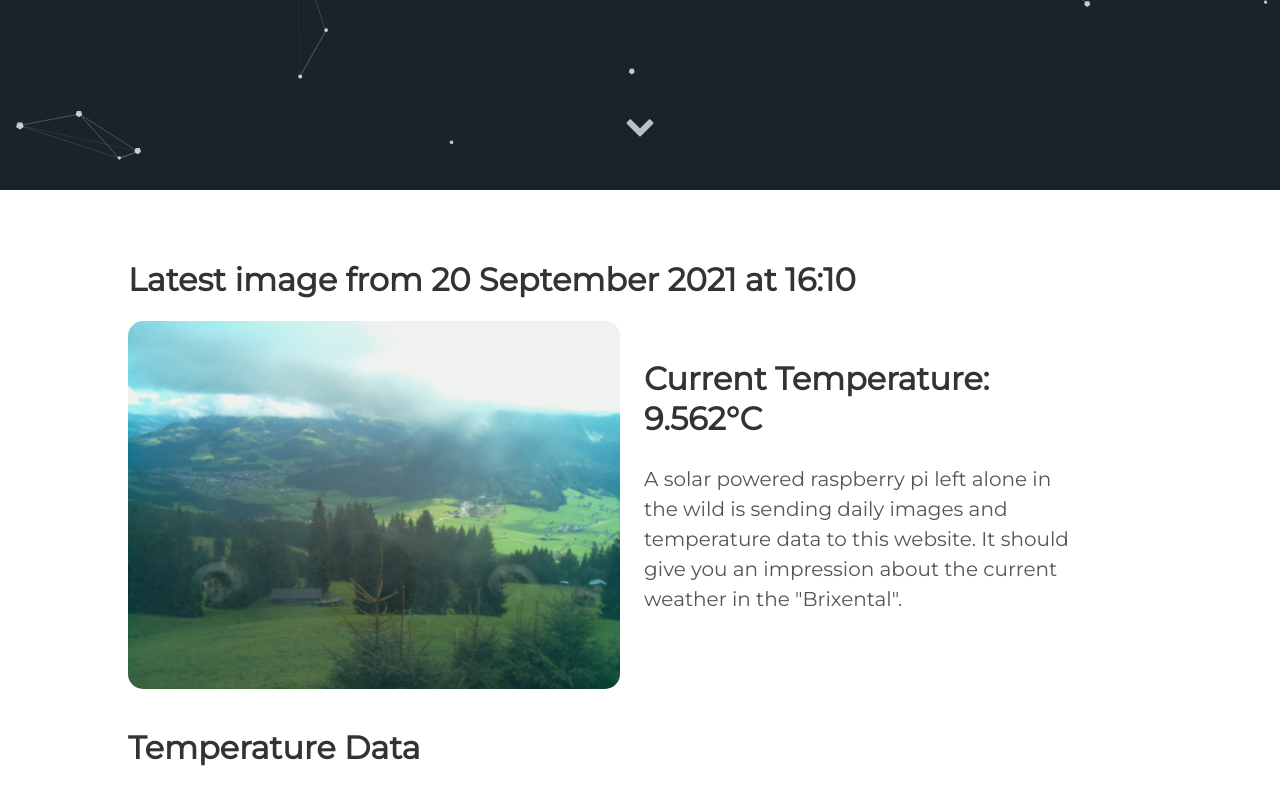
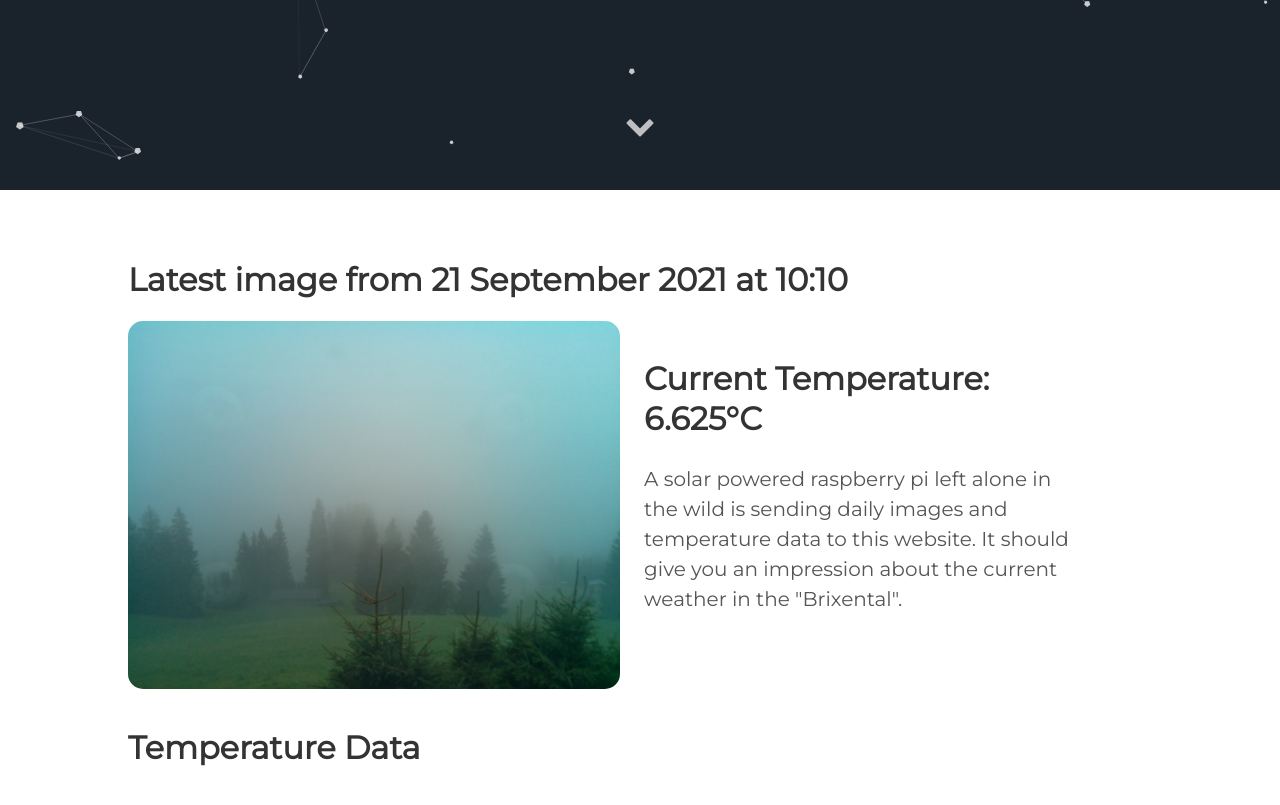
Before and after one commit to vektorious/vektorious.github.io, a Jekyll site: the page built from resources/huette.md, in a window 1280 px wide and 900 px high, scrolled down 710 px. Shown: the top 805 px of the window. Built offline with Jekyll 4.4.1, drawn with Linux system fonts in a browser that asks for light colours.

Commit message:
I'm a bot beep boop

```diff
--- a/resources/huette.md
+++ b/resources/huette.md
@@ -6,13 +6,13 @@ image: '/assets/img/'
 description: 'Live image from the Austrian alps'
 twitter_text: ' '
 ---
-## Latest image from 20 September 2021 at 16:10
+## Latest image from 21 September 2021 at 10:10
 <div class="huette">
   <div class="huette-image">
     <img src="{{ "/assets/img/huette.jpg" | prepend: site.baseurl }}">
   </div>
   <div class="huette-text">
-        <h2>Current Temperature: 9.562°C</h2>
+        <h2>Current Temperature: 6.625°C</h2>
         <p>A solar powered raspberry pi left alone in the wild is sending daily images and temperature data to this website. It should give you an impression about the current weather in the "Brixental".</p>
 
   </div>
```
Also changed, not shown: rpi-script/2021-09-21_100934.txt (renamed from rpi-script/2021-09-20_160932.txt, +5 -5 lines), rpi-script/huette.md (+2 -2 lines), assets/img/huette.jpg, assets/img/temp_plot.png, rpi-script/temp_plot.png, 1 other file.
